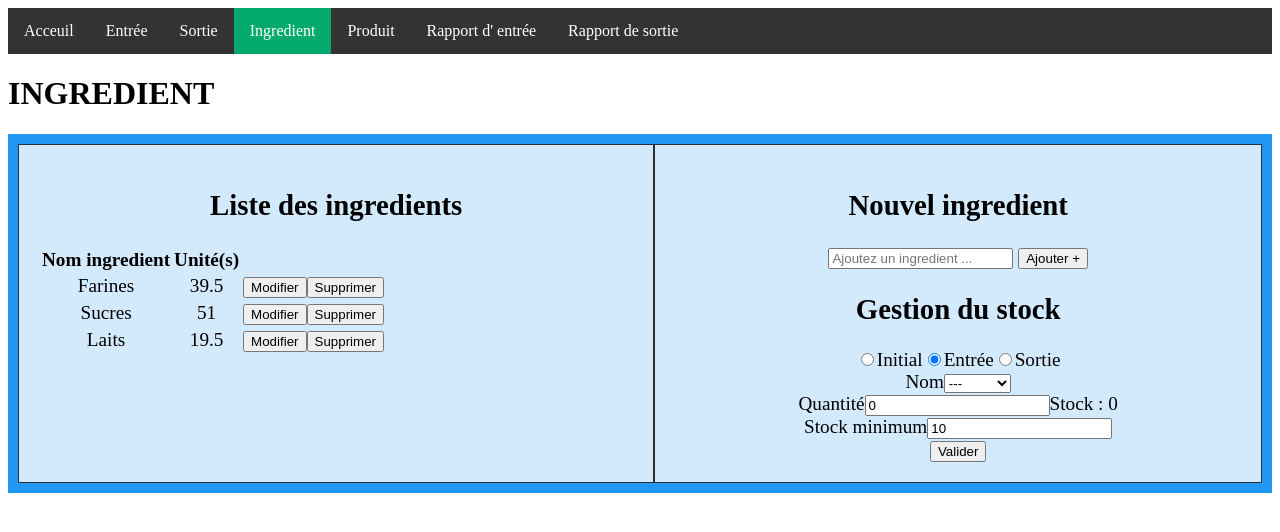
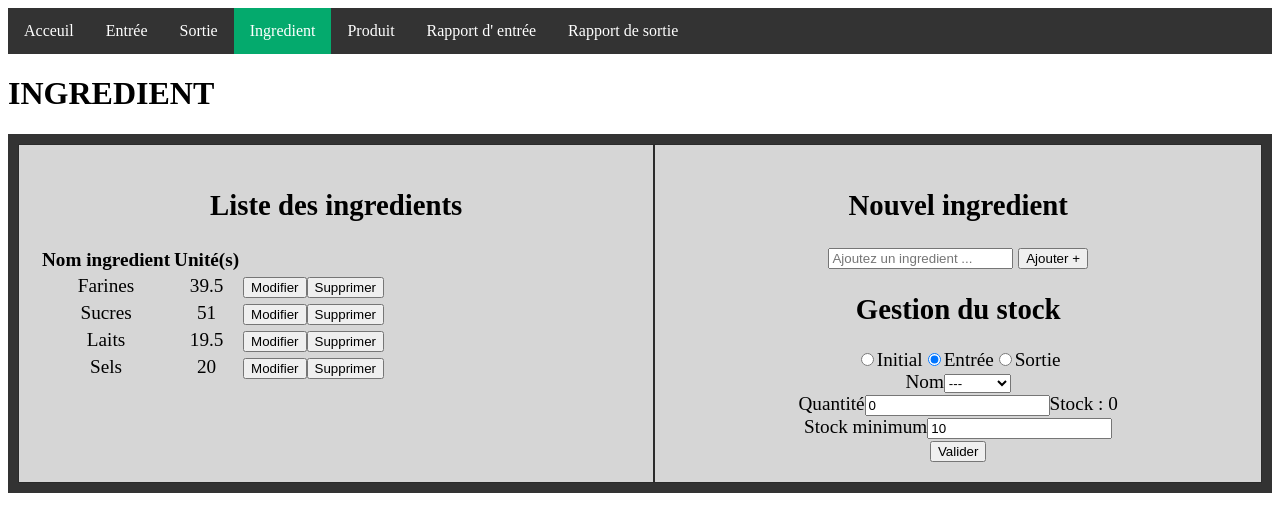
Before and after one commit to tafitahery/ingredients, a React (Create React App) app in the folder frontend/: page /ingredient in a window 1280 px wide. Shown: the top 532 px of the page. Built offline with nearby package versions, Linux system fonts and the light colour scheme; data requests are answered from the project's data file.

Commit message:
modification Ingredient.css

```diff
--- a/frontend/src/assets/db.json
+++ b/frontend/src/assets/db.json
@@ -17,6 +17,12 @@
       "quantity": 19.5,
       "stockMin": 10,
       "id": 3
+    },
+    {
+      "name": "Sels",
+      "quantity": 20,
+      "stockMin": 10,
+      "id": 4
     }
   ]
 }
--- a/frontend/src/styles/Ingredient.css
+++ b/frontend/src/styles/Ingredient.css
@@ -1,7 +1,7 @@
 .container {
   display: grid;
   grid-template-columns: auto auto;
-  background-color: #2196f3;
+  background-color: #333;
   padding: 10px;
 }
 .item {
```
